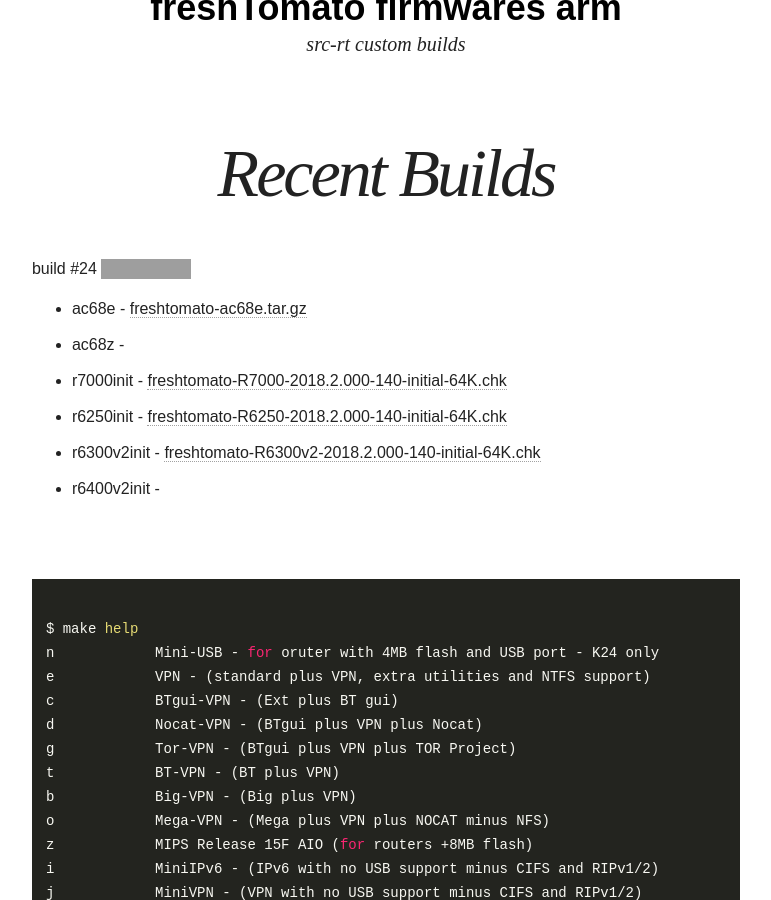
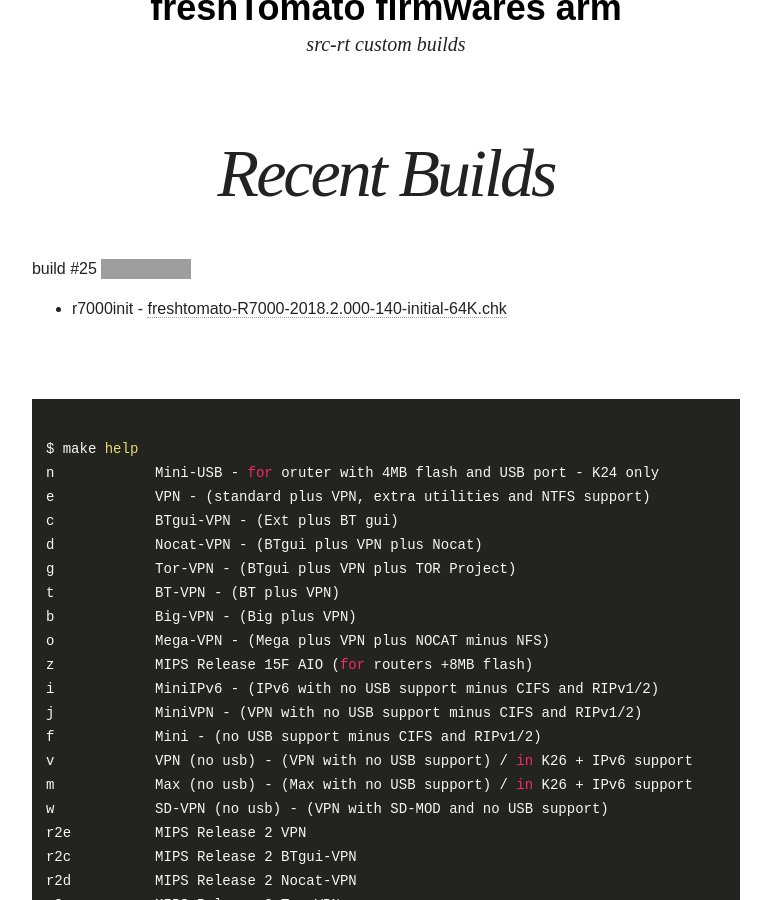
Before and after one commit to oglopss/freshTomato-ARM-ci-jekyll, a Jekyll site: the page built from index.html, in a window 1280 px wide and 900 px high, scrolled down 339 px. Shown: the whole window, without its empty margins (254-1025 px from the left). Built offline with Jekyll 4.4.1, drawn with Linux system fonts in a browser that asks for light colours; nearby versions of some CDN libraries; grey boxes are pictures that could not be loaded.

Commit message:
Travis build 25 r7000init pushed to gh-pages

```diff
--- a/_data/ss.yml
+++ b/_data/ss.yml
@@ -1,8 +1,3 @@
-build: 24
+build: 25
 files:
   - 0003 r7000init freshtomato-R7000-2018.2.000-140-initial-64K.chk
-  - 0004 r6250init freshtomato-R6250-2018.2.000-140-initial-64K.chk
-  - 0001 ac68e freshtomato-ac68e.tar.gz
-  - 0006 r6400v2init
-  - 0002 ac68z
-  - 0005 r6300v2init freshtomato-R6300v2-2018.2.000-140-initial-64K.chk
```
